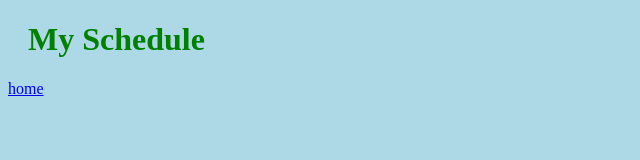
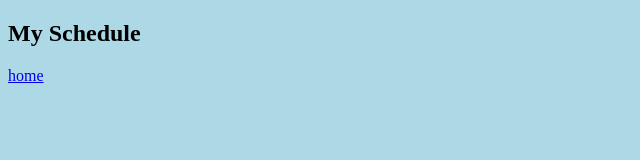
Before and after one commit to lindsaysawicki/lsawicki_HW6, a plain HTML site: page schedule.html in a window 1280 px wide. Shown: the whole page, without its empty margins (0-640 px from the left). Drawn offline with Linux system fonts and the light colour scheme.

Commit message:
update schedule.html

```diff
--- a/schedule.html
+++ b/schedule.html
@@ -8,7 +8,7 @@
         <title>Page 2</title>
     </head>
     <body>
-        <h1>My Schedule</h1>
+        <h2>My Schedule</h2>
         <a href="index.html"> home</a>
     </body>
 </html>
```
